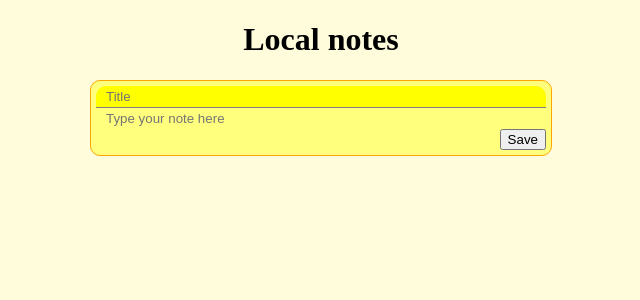
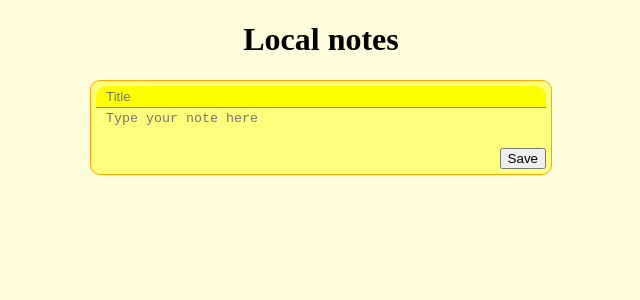
Before and after one commit to andzheyevskiy/Local-Notes, a React (Vite) app: page / in a window 1280 px wide. Shown: the top 300 px of the page, without its empty margins (319-959 px from the left). Built offline with nearby package versions, Linux system fonts and the light colour scheme.

Commit message:
added variable height to AddNote

```diff
--- a/src/assets/addNote.css
+++ b/src/assets/addNote.css
@@ -9,12 +9,12 @@
     border-radius: 10px;
     background-color: rgb(255, 255, 125);
 
-    & input{
+    & input , textarea{
         box-sizing: border-box;
         padding: 3px 10px;
     }
 
-    & input:focus{
+    & input:focus , textarea:focus{
         border: none;
         outline: none;
     }
@@ -33,6 +33,7 @@
         width: 100%;
         border: none;
         background-color: rgb(255, 255, 125);
+        resize: none;
     }
 
     & .save-wrapper{
--- a/src/assets/addNote.tsx
+++ b/src/assets/addNote.tsx
@@ -1,6 +1,6 @@
-import { useState } from "react"
+import { useEffect, useRef, useState } from "react"
 import AddNote from "./interfaces/IAddNote"
-import { eventOnclick, eventText } from "./types/types"
+import { eventOnclick, eventText, eventTextArea } from "./types/types"
 import "./addNote.css"
 
 
@@ -8,12 +8,13 @@ function NewNote (props: Readonly<AddNote> ){
 
     const [title,setTitle] = useState("")
     const [note, setNote] = useState("")
+    const textareaRef = useRef<HTMLTextAreaElement | null>(null)
 
     function handleTitle (event:eventText){
         setTitle(event.target.value)
     }
 
-    function handleNote (event:eventText){
+    function handleNote (event:eventTextArea){
         setNote(event.target.value)
     }
 
@@ -28,10 +29,19 @@ function NewNote (props: Readonly<AddNote> ){
         setNote("")
     }
 
+    // HANDLE AUTOMATIC HEIGHT FOR THE TEXT AREA
+    useEffect(()=>{
+        if(textareaRef.current){
+            textareaRef.current.style.height = "auto"
+            textareaRef.current.style.height = `${textareaRef.current.scrollHeight}px`
+        }
+
+    },[note])
+
     return(
         <form className="add-note-container">
             <input type="text" name="title" id="note-title" value={title} onChange={handleTitle} placeholder="Title"/>
-            <input type="text" name="note" id="note-text" value={note} onChange={handleNote} placeholder="Type your note here"/>
+            <textarea ref={textareaRef} name="note" id="note-text" value={note} onChange={handleNote} placeholder="Type your note here"/>
             <div className="save-wrapper">
             <button onClick={saveNote}>Save</button>
             </div>
--- a/src/assets/types/types.ts
+++ b/src/assets/types/types.ts
@@ -1,4 +1,5 @@
 export type notesFunc = (id: number, title: string, note: string)=>void
 export type deleteNote = (id:number)=>void
 export type eventText = React.ChangeEvent<HTMLInputElement>
+export type eventTextArea = React.ChangeEvent<HTMLTextAreaElement>
 export type eventOnclick = React.MouseEvent<HTMLButtonElement>
```
